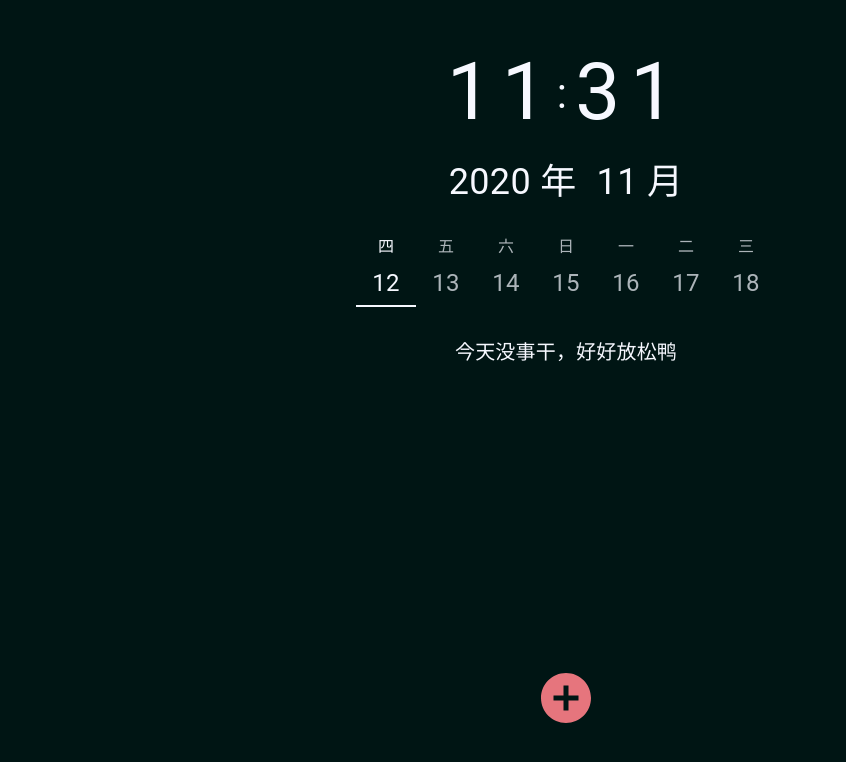
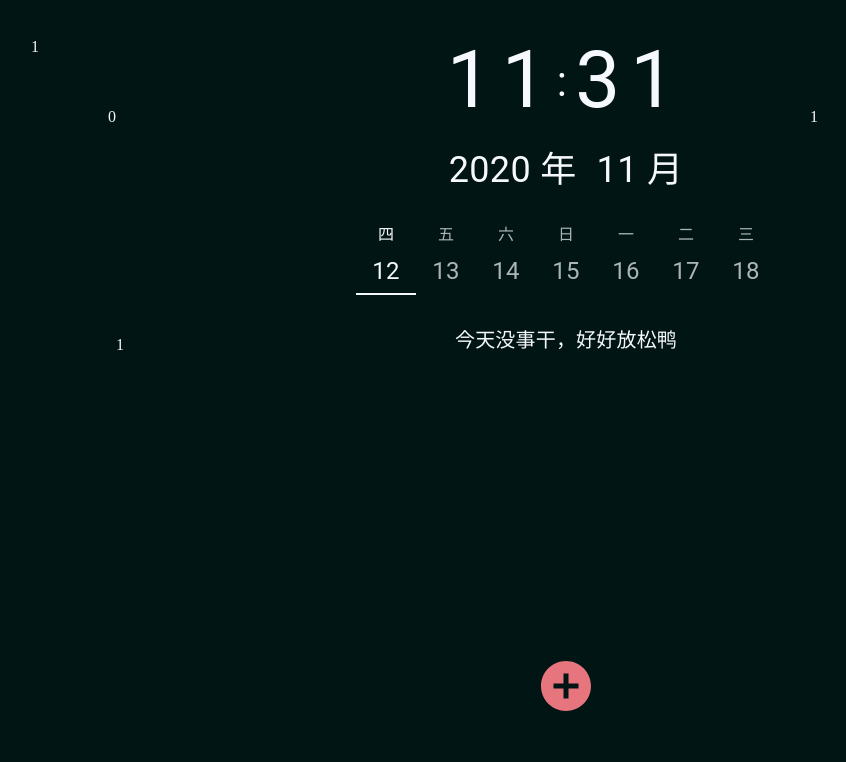
Before and after one commit to Lun9803/lun9803.github.io, a React (Create React App) app: page / in a window 1280 px wide. Shown: the top 762 px of the page, without its empty margins (74-920 px from the left). Built offline with nearby package versions, Linux system fonts and the light colour scheme.

Commit message:
LunsHomePage added particel effects

```diff
--- a/src/components/AddOnetimeEventModal/AddOnetimeEventModal.js
+++ b/src/components/AddOnetimeEventModal/AddOnetimeEventModal.js
@@ -27,8 +27,8 @@ const useStyles = makeStyles({
         justifyContent:'center'
     },
     paper:{
-        marginTop:'-10vh',
-        width:'35%',
+        marginTop:'-17vh',
+        width:'36%',
         maxHeight:'80vh',
         padding:24,
         background:black,
@@ -145,7 +145,7 @@ function AddEventModal(props) {
     return (
         <ThemeProvider theme={pickerTheme}>
             <Modal className={classes.modal} open={modalOpen} onClose={()=>setModalOpen(false)}>
-                <Paper className={classes.paper}>
+                <Paper className={classes.paper} style={{width:window.innerWidth<450?'100%':window.innerWidth<1050?450:undefined}}>
                     <Typography className={classes.title}>添加一次性事务</Typography>
                     <div className={classes.block}>
                         <Typography className={classes.inputTitle}>标题</Typography>
--- /dev/null
+++ b/src/components/CodeDrop/CodeDrop.js
@@ -0,0 +1,91 @@
+import React, {useEffect, useState,useRef} from "react";
+import { makeStyles } from '@material-ui/core/styles'
+import { white} from '../../palette'
+
+const useStyles = makeStyles({
+    root: {
+        flexGrow:1
+	},
+});
+
+const generateParticleStyle = s => {
+	return {
+		position:'absolute',
+		left:s.x-10,
+		top:s.y,
+		width:20,
+		textAlign:'center',
+		color:white
+	}
+
+}
+
+const screenHeight = window.innerHeight;
+
+const generateParticle = ({num=1,minX,maxX},squares) => {
+	let velocity = 1;
+	for(let i=0; i<num; i++){
+		let square = {
+			velocity,
+			x: Math.floor(minX+(maxX-minX)*Math.random()),
+			y:0,
+			acc:0.05, //acceleration
+ 			text:Math.random()<0.5?'0':'1'
+		}
+		squares.push(square);
+	}
+}
+
+
+function CodeDrop() {
+	const classes = useStyles();
+    const squares = useRef();
+    const conatainerRef = useRef();
+	const [particleArr, setParticleArr] = useState();
+	const [buttonOpacity, setButtonOpacity] = useState(-1);
+
+	const renderParticle = (currentSquares) => {
+		if(currentSquares.length===0)return true;
+		for(let i=0; i<currentSquares.length; i++){
+			let s = currentSquares[i];
+			s.y += s.velocity;
+			s.velocity += s.acc;
+			if(s.y>screenHeight){
+				currentSquares.splice(i,1)
+			}
+		}
+		setParticleArr([...currentSquares])
+	}
+
+	useEffect(()=>{
+		squares.current = [];
+		setInterval(()=>{
+            let minX = conatainerRef.current.getBoundingClientRect().left;
+            let maxX = conatainerRef.current.getBoundingClientRect().right;
+			let particleNum = Math.floor(2*Math.random())
+			generateParticle({num:particleNum,minX,maxX},squares.current)
+		},250)
+		setInterval(()=>{
+			renderParticle(squares.current)
+		},10)
+    }, [])
+
+	useEffect(()=>{
+		if(buttonOpacity<0 || buttonOpacity>=1)return;
+		setTimeout(()=>setButtonOpacity(buttonOpacity+0.01),10)
+	},[buttonOpacity])
+
+  	return (
+		<div className={classes.root} ref={conatainerRef}>
+				{
+					particleArr && particleArr.map((s,i)=>(
+						<div key={`squre-${i}`} style={generateParticleStyle(s)}>
+							{s.text}
+						</div>
+					))
+				}
+		</div>
+	);
+}
+
+export default CodeDrop;
--- a/src/components/TimeSection/TimeSection.js
+++ b/src/components/TimeSection/TimeSection.js
@@ -10,8 +10,8 @@ import AddOnetimeEventModal from '../AddOnetimeEventModal/AddOnetimeEventModal'
 
 const useStyles = makeStyles({
 	timeSection:{
-        paddingTop:'2.5%',
-        height:'97.5%',
+        paddingTop:'2.5vh',
+        height:'97.5vh',
 		display:'flex',
 		flexDirection:'column',
         alignItems:'center',
--- a/src/containers/Home/Home.js
+++ b/src/containers/Home/Home.js
@@ -2,6 +2,7 @@ import React from "react";
 import { makeStyles } from '@material-ui/core/styles'
 import {black } from '../../palette'
 import TimeSection from '../../components/TimeSection/TimeSection'
+import CodeDrop from '../../components/CodeDrop/CodeDrop'
 
 const useStyles = makeStyles({
 	root:{
@@ -17,7 +18,13 @@ function Home() {
 
   	return (
 		<div className={classes.root}>
+			{
+				window.innerWidth>700 && <CodeDrop />
+			}
 			<TimeSection/>
+			{
+				window.innerWidth>700 && <CodeDrop />
+			}
 		</div>
 	);
 }
```
